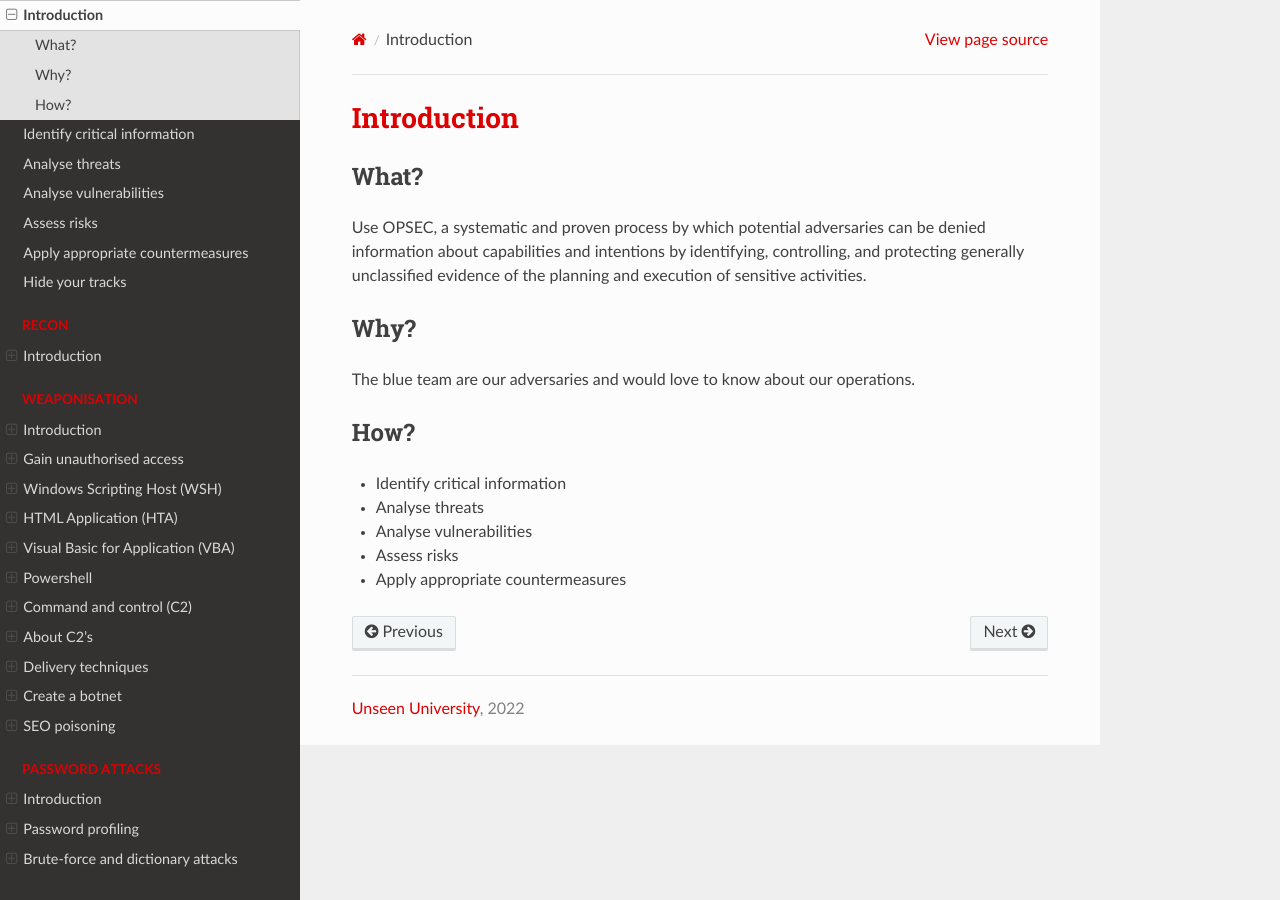
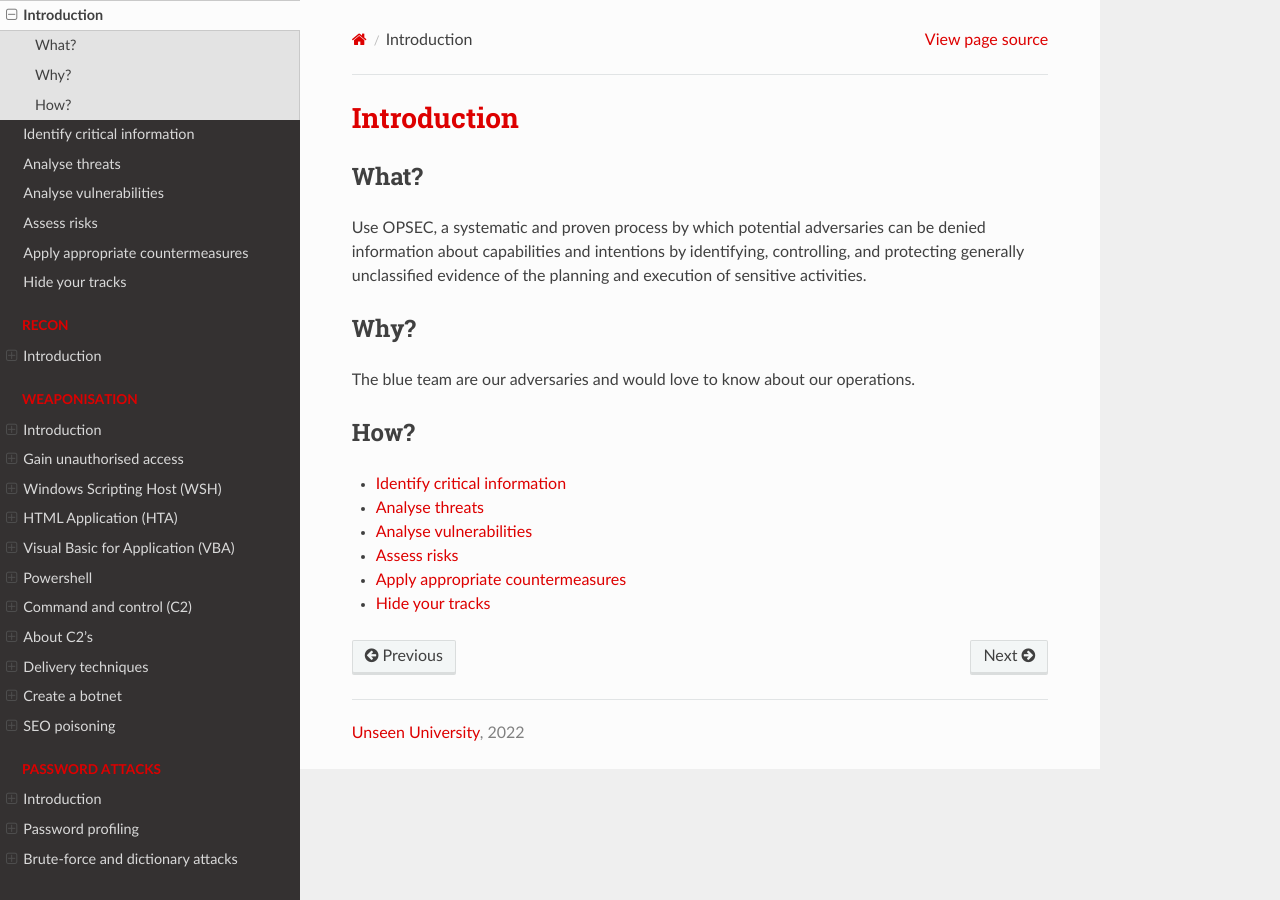
Before and after one commit to tymyrddin/red-hurdles, a Sphinx documentation site: the page built from source/docs/opsec/README.md, in a window 1280 px wide. Built offline with Sphinx 7.4.7 and the Read the Docs theme 2.0.0, drawn with Linux system fonts in a browser that asks for light colours.

Commit message:
version 0.1

```diff
--- a/source/docs/opsec/README.md
+++ b/source/docs/opsec/README.md
@@ -13,8 +13,9 @@ The blue team are our adversaries and would love to know about our operations.
 
 ## How?
 
-* Identify critical information
-* Analyse threats
-* Analyse vulnerabilities
-* Assess risks
-* Apply appropriate countermeasures
+* [Identify critical information](information.md)
+* [Analyse threats](threats.md)
+* [Analyse vulnerabilities](vulnerabilities.md)
+* [Assess risks](risks.md)
+* [Apply appropriate countermeasures](countermeasures.md)
+* [Hide your tracks](hide-your-tracks.md)
```
